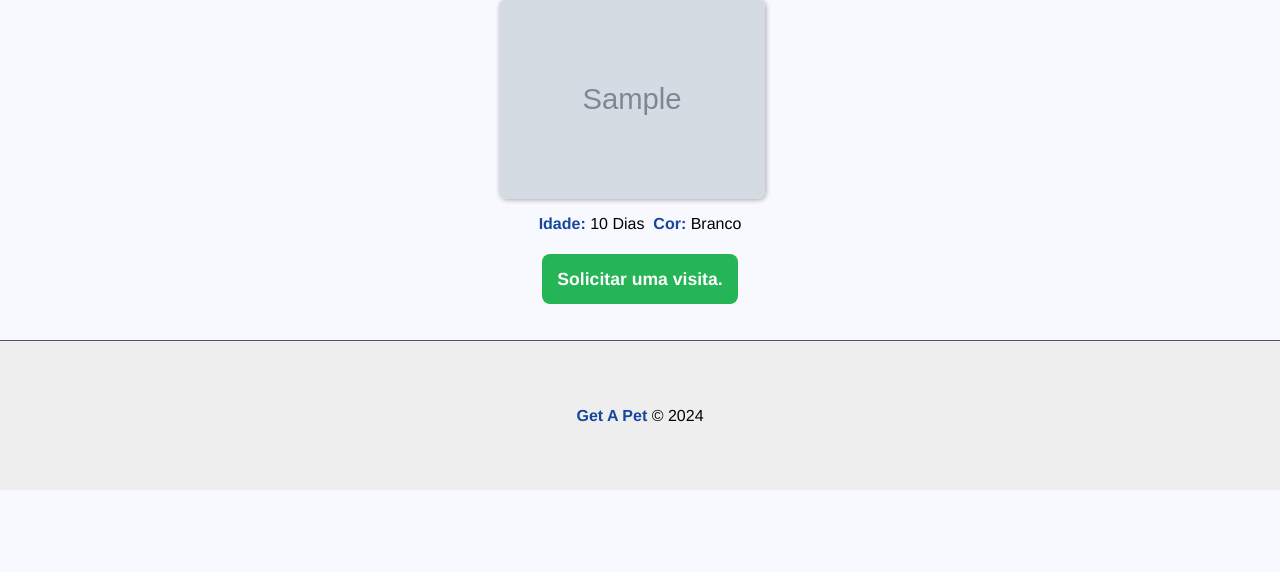
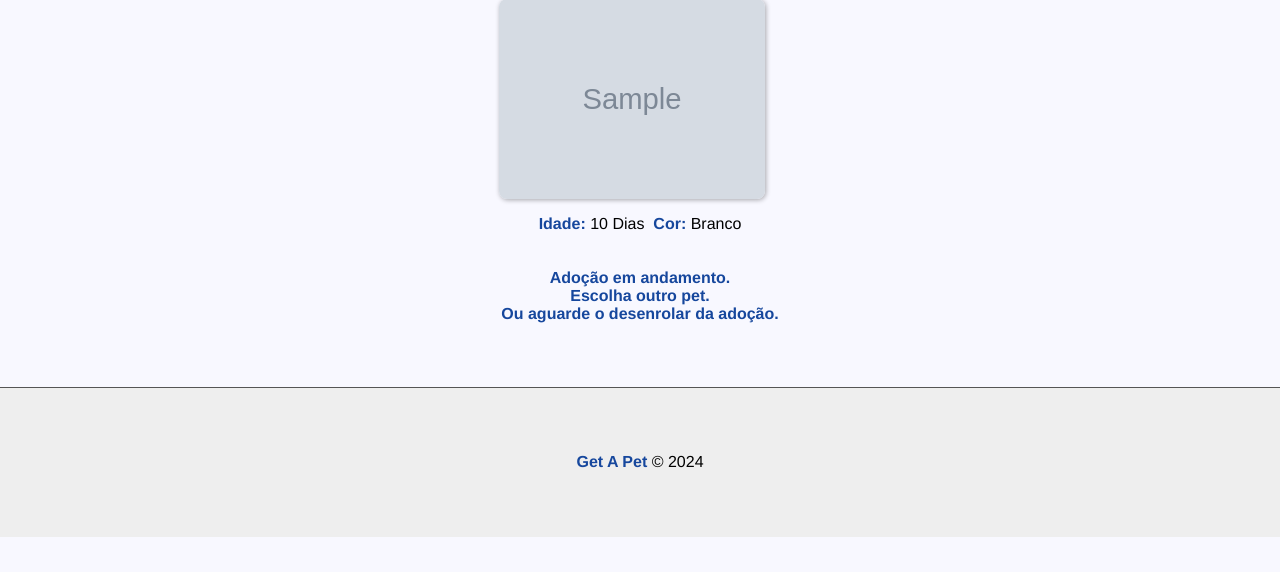
Before and after one commit to MaraisaFerreira/get_a_pet_DJANGO, a Django app: page /pet/1/ in a window 1280 px wide. Shown: the part 228-800 px from the top of the page. Run offline with Django 5.2, Linux system fonts and the light colour scheme; a user stored in the database is signed in; tables that the repository leaves empty hold one stand-in row (values such as "Sample post"); grey boxes marked "Sample" are stand-in pictures.

Commit message:
disable link

```diff
--- a/pet/templates/pet/pet.html
+++ b/pet/templates/pet/pet.html
@@ -25,7 +25,13 @@
 
     <div class='action'>
         {% if user.is_authenticated %}
-            <a class='btn-act' href='{% url "pets:schedule" pet.id %}'>Solicitar uma visita.</a>
+            {% if pet.adopter_id %}
+                <p class='bold'>Adoção em andamento.
+                    <br>Escolha outro pet.
+                    <br>Ou aguarde o desenrolar da adoção.</p>
+            {% else %}
+                <a class='btn-act' href='{% url "pets:schedule" pet.id %}'>Solicitar uma visita.</a>
+            {% endif %}
         {% else %}
             <p>
                 Você precisa <a href='{% url "pets:register" %}'>criar uma conta</a> para solicitar a visita.
```
